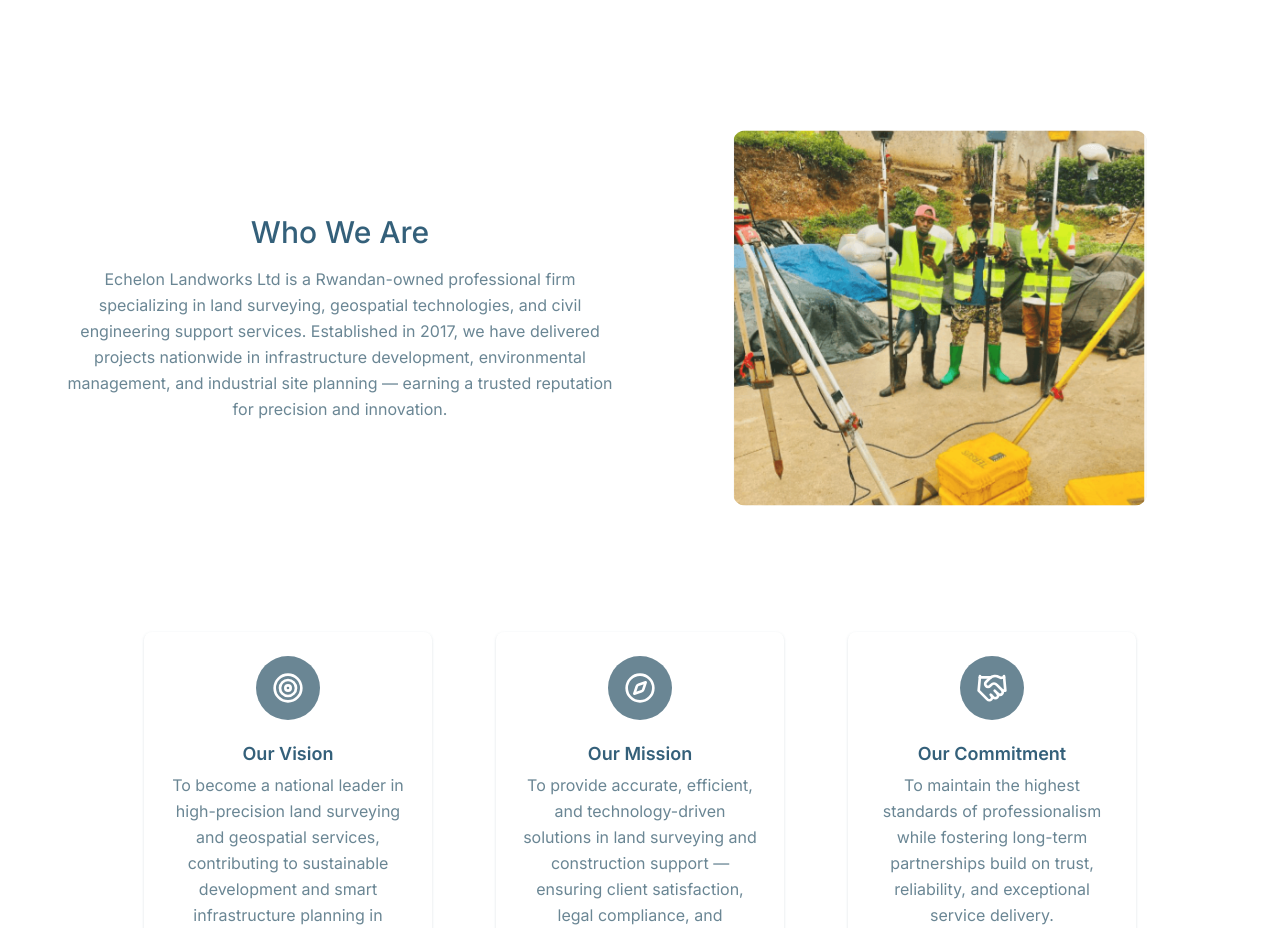
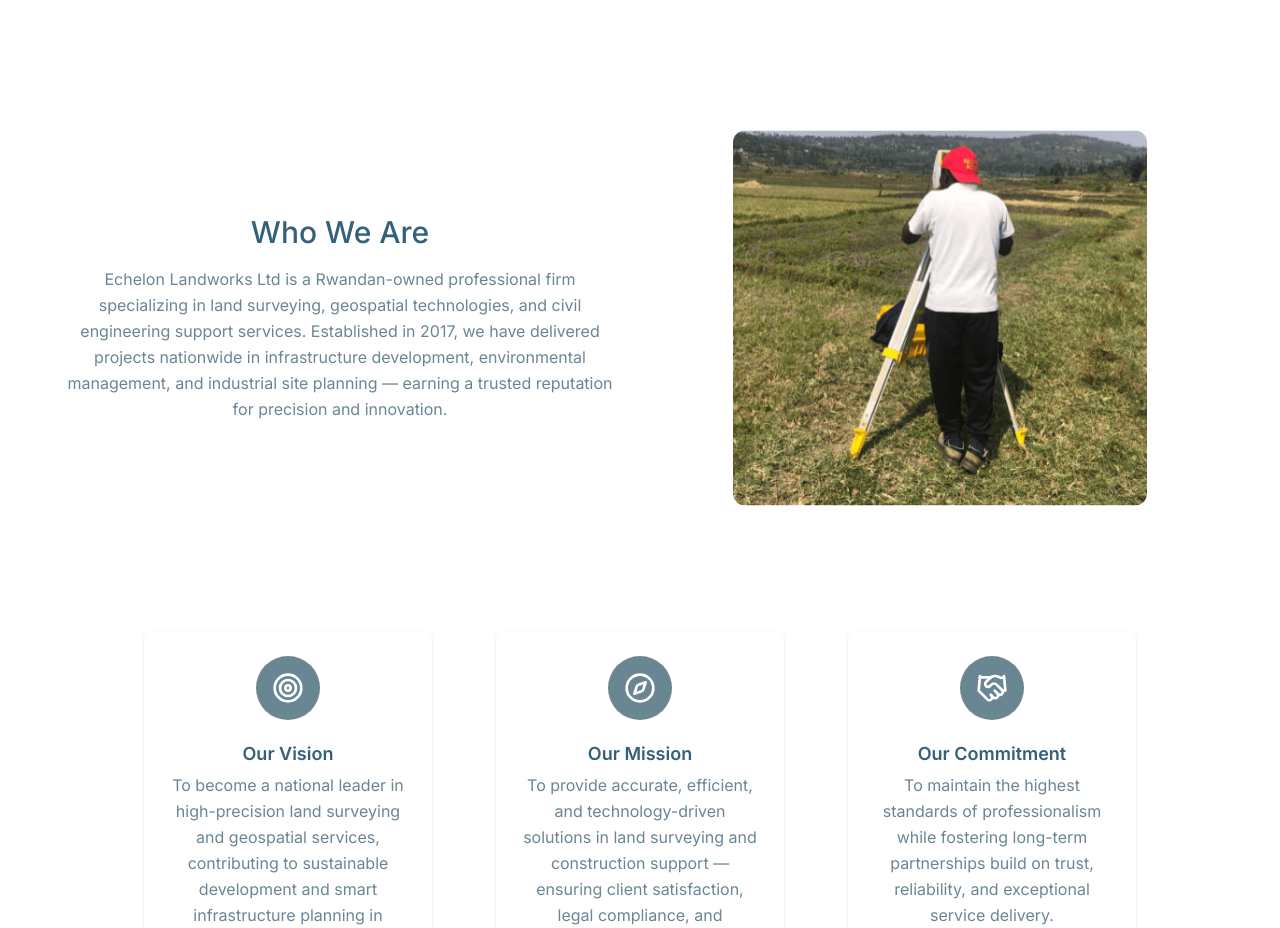
Before and after one commit to DavidMANZI-093/apex, a Next.js app: page / in a window 1280 px wide. Shown: the part 860-1788 px from the top of the page. Built offline with nearby package versions, Linux system fonts and the light colour scheme.

Commit message:
Auto-commit at 7/21/2025, 10:23:21 AM for inactivity period...

```diff
--- a/src/app/globals.css
+++ b/src/app/globals.css
@@ -46,107 +46,73 @@ textarea:focus-visible {
 }
 
 @keyframes slide-1 {
-	0% {
+  0%, 20% {
     opacity: 1;
   }
-	25% {
-		opacity: 0;
-	}
-	50% {
-		opacity: 0;
-	}
-	75% {
-		opacity: 0;
-	}
-	100% {
+  25%, 100% {
     opacity: 0;
   }
 }
 
 @keyframes slide-2 {
-	0% {
+  0%, 20%, 95%, 100% {
     opacity: 0;
   }
-	25% {
+  25%, 40% {
     opacity: 1;
-	}
-	50% {
-		opacity: 0;
-	}
-	75% {
-		opacity: 0;
-	}
-	100% {
-		opacity: 0;
   }
 }
 
 @keyframes slide-3 {
-	0% {
+  0%, 40%, 95%, 100% {
     opacity: 0;
   }
-	25% {
-		opacity: 0;
-	}
-	50% {
+  45%, 60% {
     opacity: 1;
-	}
-	75% {
-		opacity: 0;
-	}
-	100% {
-		opacity: 0;
   }
 }
 
 @keyframes slide-4 {
-	0% {
+  0%, 60%, 95%, 100% {
     opacity: 0;
   }
-	25% {
-		opacity: 0;
-	}
-	50% {
-		opacity: 0;
-	}
-	75% {
+  65%, 80% {
     opacity: 1;
-	}
-	100% {
-		opacity: 0;
   }
 }
 
 @keyframes slide-5 {
-	0% {
+  0%, 80%, 100% {
     opacity: 0;
   }
-	25% {
-		opacity: 0;
-	}
-	50% {
-		opacity: 0;
-	}
-	75% {
-		opacity: 0;
-	}
-	100% {
+  85%, 95% {
     opacity: 1;
   }
 }
 
 #slide-1 {
-	animation: slide-1 10s infinite ease-in-out;
+	animation: slide-1 20s infinite ease-in-out;
 }
+
 #slide-2 {
-	animation: slide-2 10s infinite ease-in-out;
+	animation: slide-2 20s infinite ease-in-out;
 }
+
 #slide-3 {
-	animation: slide-3 10s infinite ease-in-out;
+	animation: slide-3 20s infinite ease-in-out;
 }
+
 #slide-4 {
-	animation: slide-4 10s infinite ease-in-out;
+	animation: slide-4 20s infinite ease-in-out;
 }
+
 #slide-5 {
-	animation: slide-5 10s infinite ease-in-out;
+	animation: slide-5 20s infinite ease-in-out;
 }
+
+#slide-1, #slide-2, #slide-3, #slide-4, #slide-5 {
+  animation-duration: 20s;
+  animation-timing-function: ease-in-out;
+  animation-iteration-count: infinite;
+  transition: opacity 1s ease-in-out;
+}
```
Lines whose indentation alone changed are shown as unchanged.
